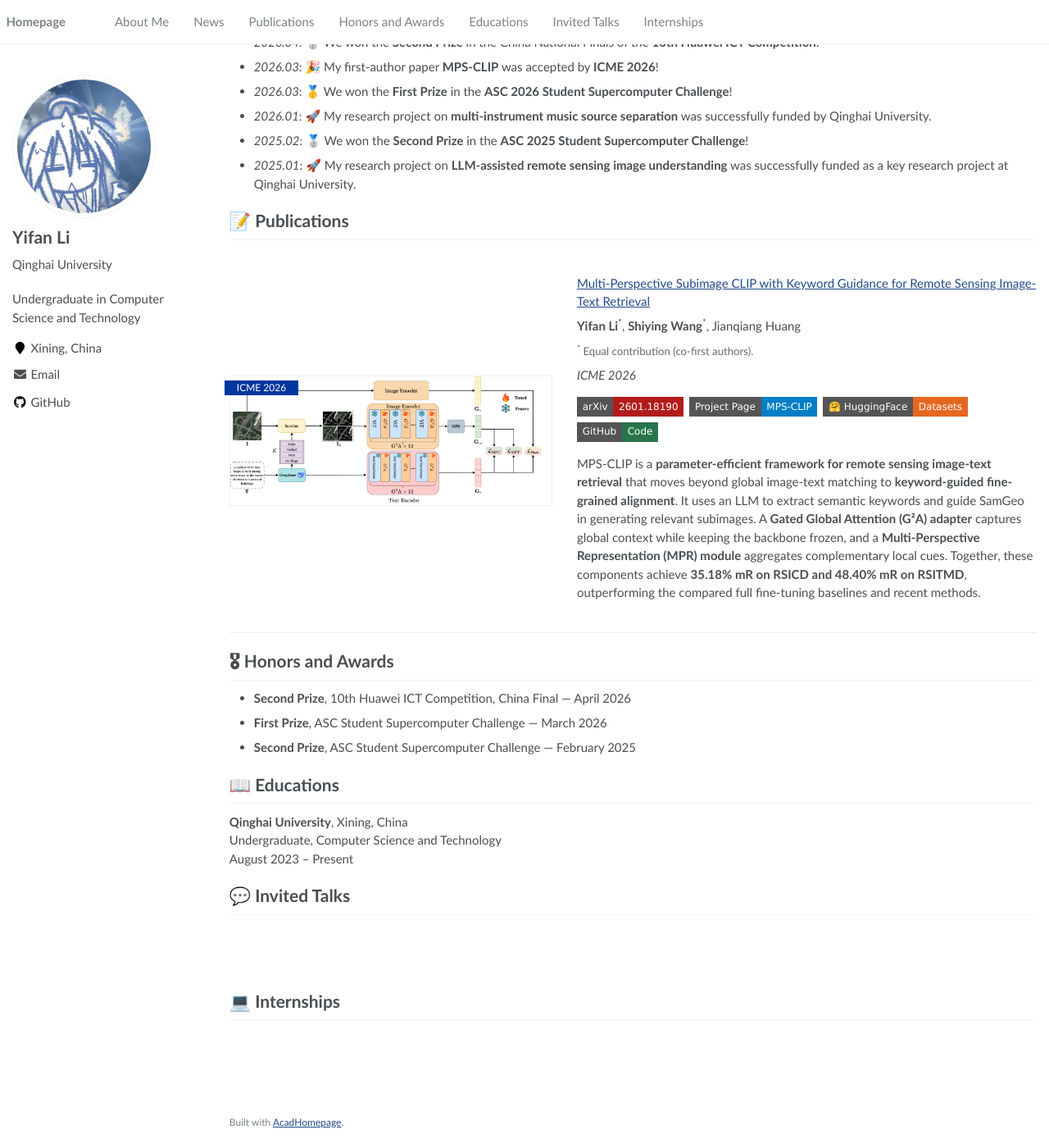
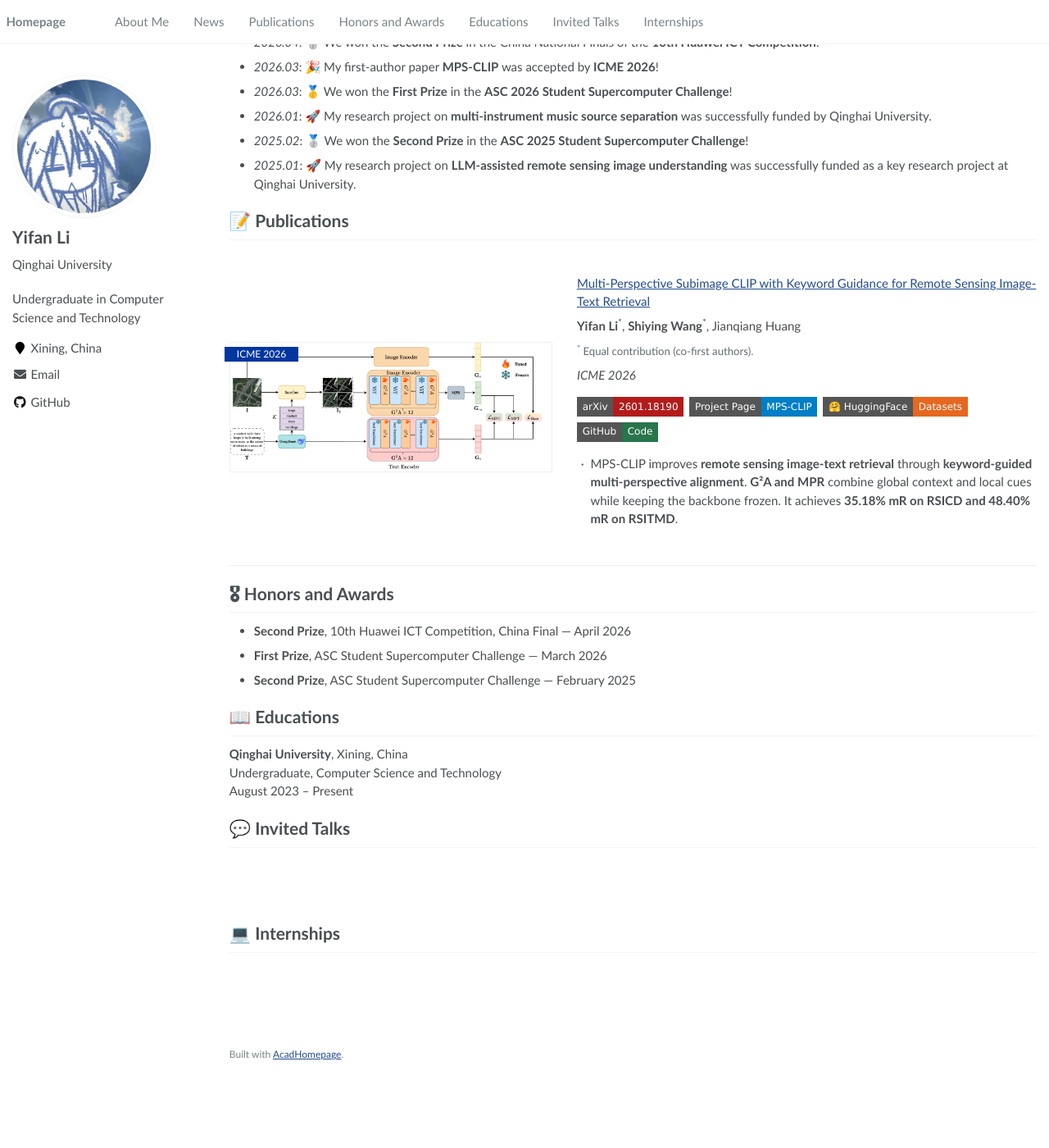
Before and after one commit to Lcrucial1f/Lcrucial1f.github.io, a Jekyll site: the page built from _pages/about.md, in a window 1280 px wide and 1400 px high, scrolled down 382 px. Shown: the whole window at 82% size. Built offline with Jekyll 4.4.1, drawn with Linux system fonts in a browser that asks for light colours; after the commit the page ends 1700 px from its top, so only the background shows below that.

Commit message:
Shorten publication summary and version stylesheet per build

```diff
--- a/_includes/head.html
+++ b/_includes/head.html
@@ -2,4 +2,4 @@
 {% include seo.html %}
 <meta name="viewport" content="width=device-width, initial-scale=1.0">
 <script>document.documentElement.className = document.documentElement.className.replace(/\bno-js\b/g, '') + ' js ';</script>
-<link rel="stylesheet" href="{{ '/assets/css/main.css' | relative_url }}">
+<link rel="stylesheet" href="{{ '/assets/css/main.css' | relative_url }}?v={{ site.time | date: '%s' }}">
--- a/_pages/about.md
+++ b/_pages/about.md
@@ -60,7 +60,9 @@
   <a class="publication-link" href="https://github.com/Lcrucial1f/MPS-CLIP" aria-label="View MPS-CLIP code on GitHub"><span class="publication-link-label">GitHub</span><span class="publication-link-value publication-link-code">Code</span></a>
 </div>
 
-MPS-CLIP is a **parameter-efficient framework for remote sensing image-text retrieval** that moves beyond global image-text matching to **keyword-guided fine-grained alignment**. It uses an LLM to extract semantic keywords and guide SamGeo in generating relevant subimages. A **Gated Global Attention (G²A) adapter** captures global context while keeping the backbone frozen, and a **Multi-Perspective Representation (MPR) module** aggregates complementary local cues. Together, these components achieve **35.18% mR on RSICD and 48.40% mR on RSITMD**, outperforming the compared full fine-tuning baselines and recent methods.
+<ul class="publication-summary">
+  <li>MPS-CLIP improves <strong>remote sensing image-text retrieval</strong> through <strong>keyword-guided multi-perspective alignment</strong>. <strong>G²A and MPR</strong> combine global context and local cues while keeping the backbone frozen. It achieves <strong>35.18% mR on RSICD and 48.40% mR on RSITMD</strong>.</li>
+</ul>
 
   </div>
 </div>
--- a/assets/css/main.scss
+++ b/assets/css/main.scss
@@ -140,3 +140,5 @@
 .publication-link-code { background: #28754c; }
 .page__content .publication-link:hover { color: #fff; text-decoration: none; filter: brightness(.92); }
 .publication-link:focus-visible { outline: 2px solid #00369f; outline-offset: 3px; }
+
+.publication-summary { list-style-type: "·  "; padding-left: 1.1em; }
```
